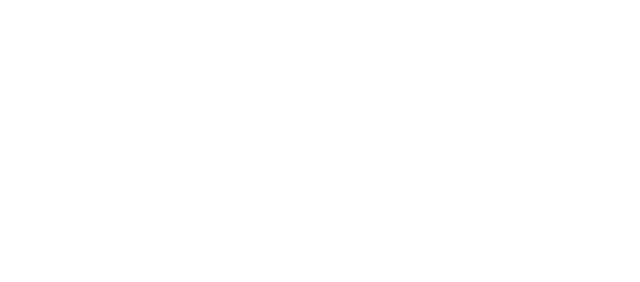
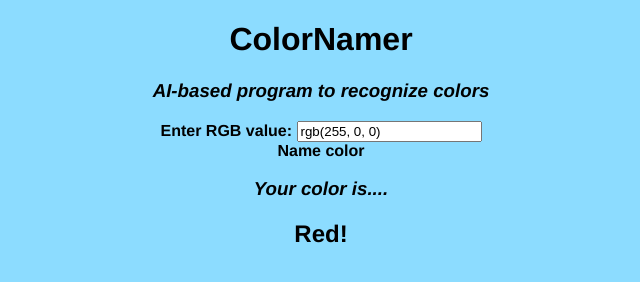
Before and after one commit to firetdev/ColorNamer, a plain HTML site: page web/index.html in a window 1280 px wide. Shown: the whole page, without its empty margins (319-959 px from the left). Drawn offline with Linux system fonts and the light colour scheme.

Commit message:
Begin frontend work

```diff
--- a/web/index.html
+++ b/web/index.html
@@ -2,5 +2,18 @@
 <html>
     <head>
         <title>firetdev: ColorNamer</title>
+        <link rel="stylesheet" href="styles.css">
     </head>
+    <body>
+        <h1>ColorNamer</h1>
+        <h3><i>AI-based program to recognize colors</i></h3>
+        Enter RGB value:
+        <input type="textline" id="colorInput" value="rgb(255, 0, 0)">
+        <div id="button">Name color</div>
+        <div id="output">
+            <h3><i>Your color is....</i></h3>
+            <h2>Red!</h2>
+        </div>
+        <script src="main.js"></script>
+    </body>
 </html>
--- /dev/null
+++ b/web/styles.css
@@ -0,0 +1,7 @@
+body {
+    color: black;
+    background-color: rgb(140, 220, 255);
+    text-align: center;
+    font-family: Helvetica, Arial, sans-serif;
+    font-weight: 600;
+}
```
Also changed, not shown: web/main.js (added).
